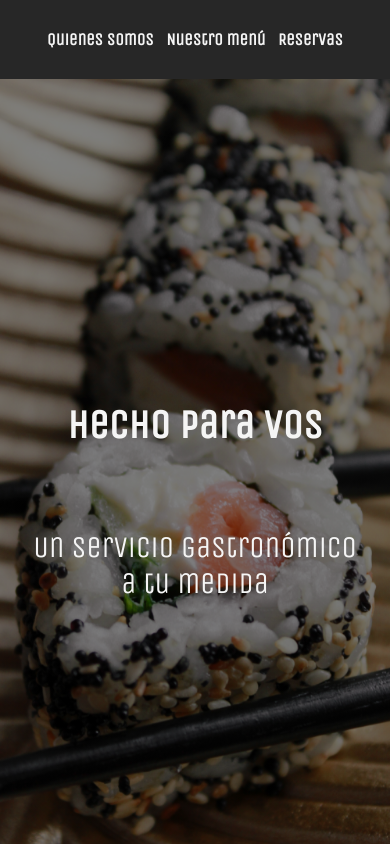
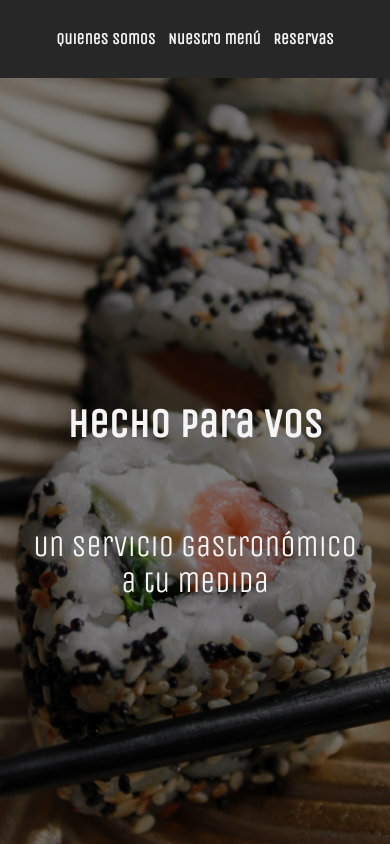
Before and after one commit to CofanJoa/sushi-website, a plain HTML site: page index.html in a window 390 px wide. Shown: the top 844 px of the page. Drawn offline with nearby package versions, Linux system fonts and the light colour scheme.

Commit message:
ultimos ultimos ajustes responsive mobile

```diff
--- a/styles.css
+++ b/styles.css
@@ -224,6 +224,10 @@ footer{
         font-size: .7em;
     }
 
+    header a {
+        font-size: 1.4em;
+    }
+
     .calamar-logo {
         display: none;
     }
```
